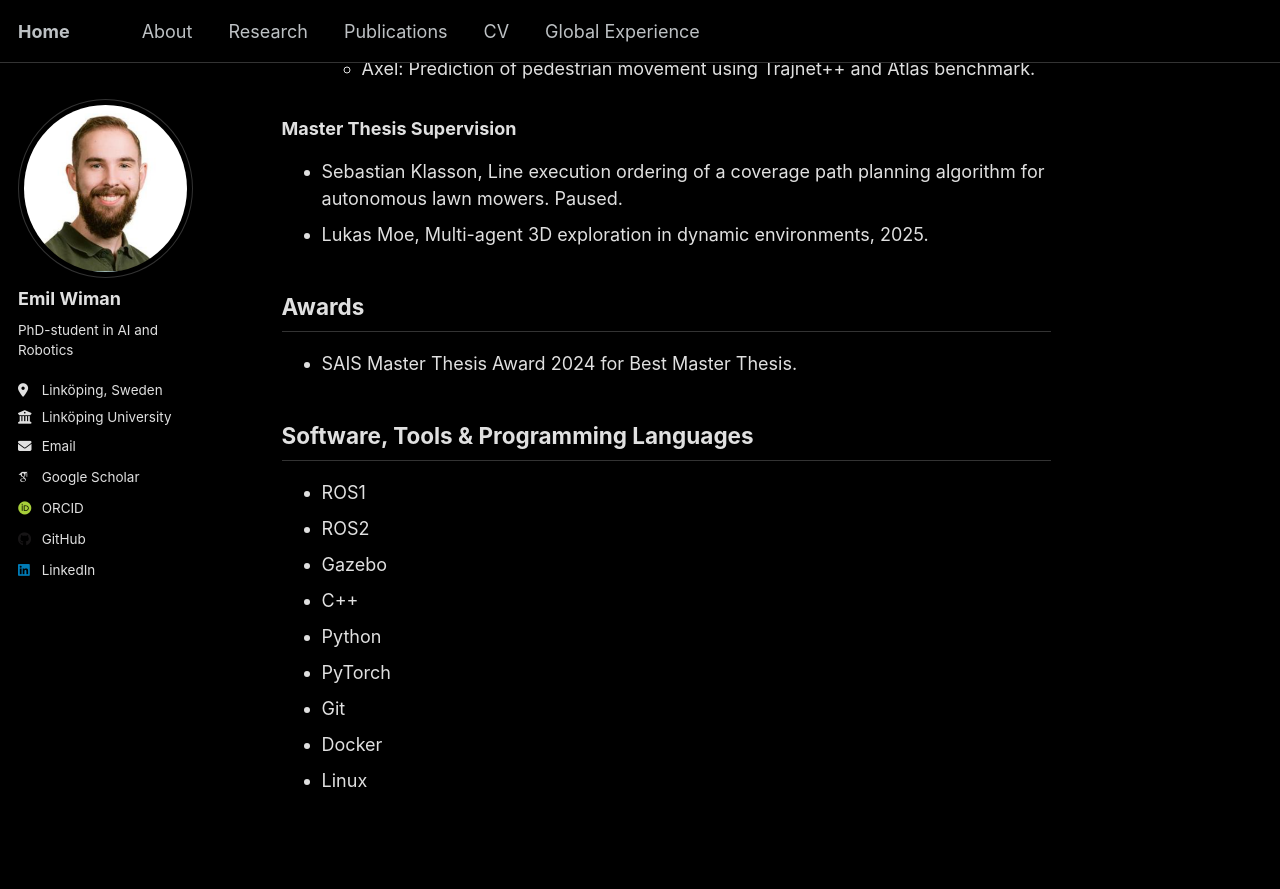
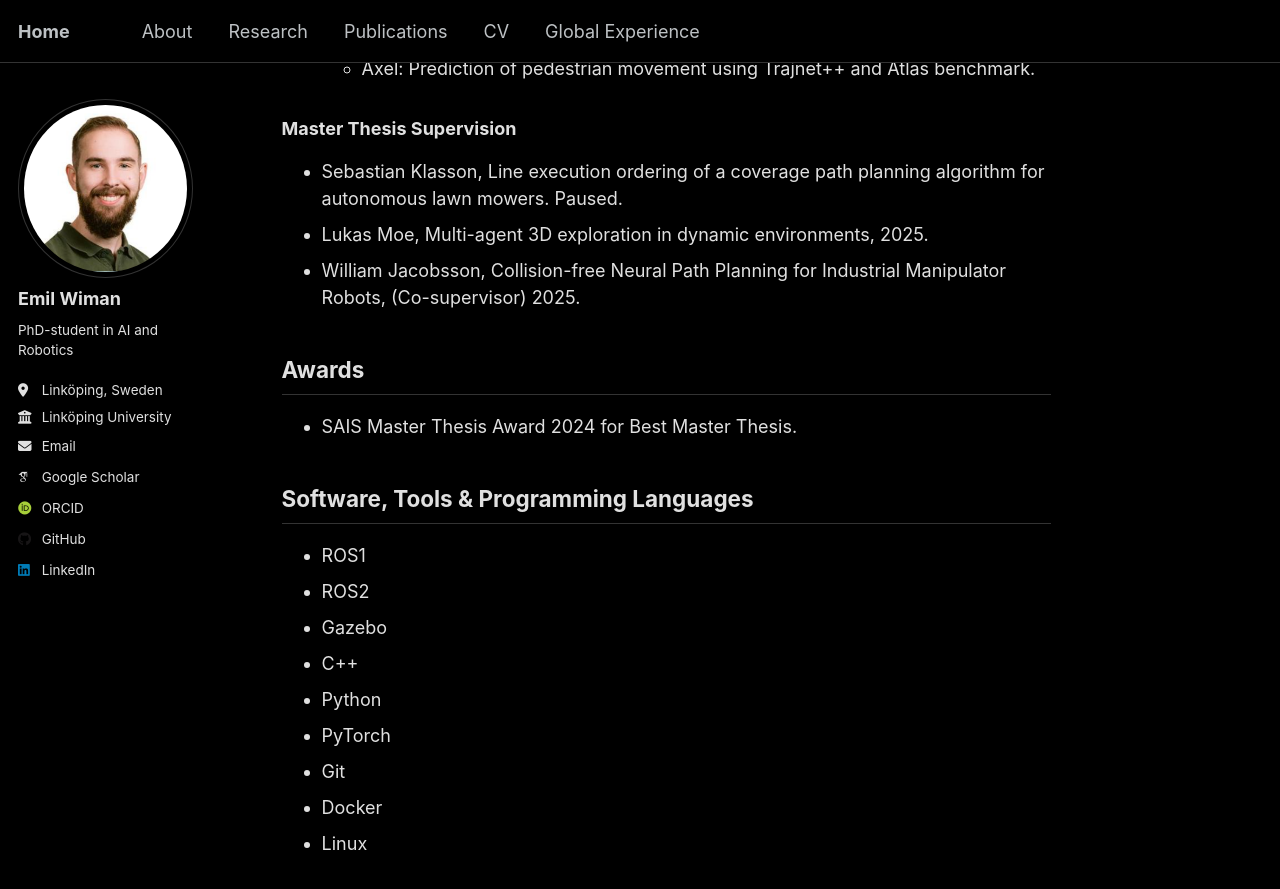
Before and after one commit to emilcw/emilcw.github.io, a Jekyll site: the page built from _pages/research.md, in a window 1280 px wide and 900 px high, scrolled down 2076 px. Shown: the top 889 px of the window. Built offline with Jekyll 4.4.1, drawn with Linux system fonts in a browser that asks for light colours; some web fonts are replaced; a script that is not in the unit is left out.

Commit message:
added wiliam jacobsson

```diff
--- a/_pages/research.md
+++ b/_pages/research.md
@@ -60,6 +60,7 @@ See all [Publications](/publications/)
 ### Master Thesis Supervision
 - Sebastian Klasson, Line execution ordering of a coverage path planning algorithm for autonomous lawn mowers. Paused.
 - Lukas Moe, Multi-agent 3D exploration in dynamic environments, 2025.
+- William Jacobsson, Collision-free Neural Path Planning for Industrial Manipulator Robots, (Co-supervisor) 2025.
 
 ## Awards
 - SAIS Master Thesis Award 2024 for Best Master Thesis.
```
